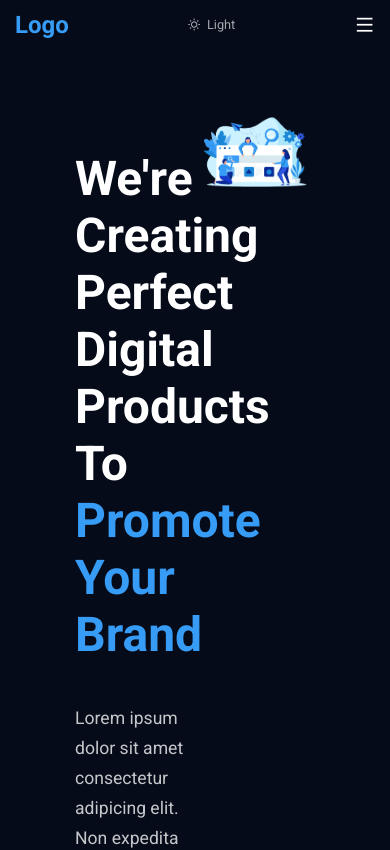
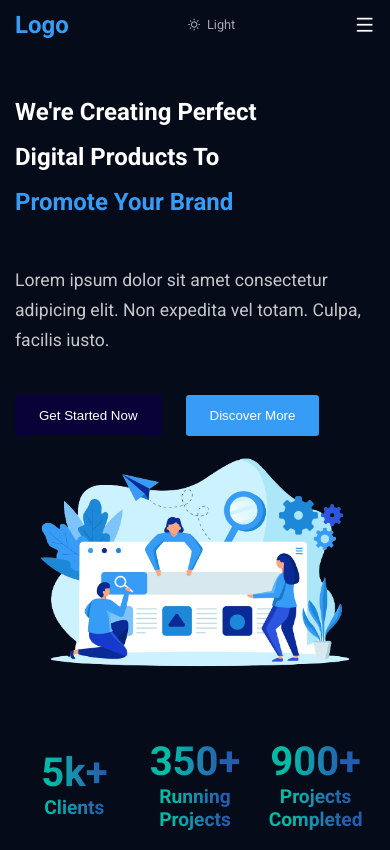
Before and after one commit to Narc2022/officials-v1, a Next.js app in the folder frontend/: page / in a window 390 px wide. Shown: the top 850 px of the page. Built offline with nearby package versions, Linux system fonts and the light colour scheme.

Commit message:
responsive in progress

```diff
--- a/frontend/src/app/components/Header/header.css
+++ b/frontend/src/app/components/Header/header.css
@@ -114,3 +114,19 @@
     display: block;
   }
 }
+
+@media only screen and (max-width: 768px) {
+  .header {
+    width: 100%;
+    height: 50px;
+    line-height: 50px;
+  }
+
+  .mobile__menu {
+    font-style: 1rem;
+  }
+
+  .logo h2 {
+    font-style: 1.3rem;
+  }
+}
--- a/frontend/src/app/components/UI/About.jsx
+++ b/frontend/src/app/components/UI/About.jsx
@@ -24,7 +24,7 @@ const chooseData = [
 
 const About = ({ theme }) => {
   return (
-    <div id="about">
+    <div className="section" id="about">
       <div className="container">
         <div className="about__wrapper">
           <div className="about__content">
--- a/frontend/src/app/components/UI/Blog.jsx
+++ b/frontend/src/app/components/UI/Blog.jsx
@@ -27,7 +27,7 @@ const blogData = [
 
 const Blog = ({ theme }) => {
   return (
-    <div id="blog" className="blog">
+    <div id="blog" className="section blog">
       <div className="container">
         <div className="blog__top-content">
           <h6 className="subtitle">Our Blog</h6>
--- a/frontend/src/app/components/UI/Footer.jsx
+++ b/frontend/src/app/components/UI/Footer.jsx
@@ -48,7 +48,7 @@ const Footer = ({ theme }) => {
     },
   ];
   return (
-    <footer>
+    <footer className="">
       <div className="container">
         <div className="footer__wrapper">
           <div className="footer__logo">
--- a/frontend/src/app/globals.css
+++ b/frontend/src/app/globals.css
@@ -126,3 +126,13 @@ section {
     width: 100%;
   }
 }
+
+@media only screen and (max-width:1024px){
+  .section{
+    padding: 40px 0px;
+  }
+
+  section{
+     padding: 40px 0px;
+  }
+}
--- a/frontend/src/app/styles/hero.css
+++ b/frontend/src/app/styles/hero.css
@@ -54,3 +54,39 @@
 .secondary__btn {
   background: var(--btn-primary-bg);
 }
+
+@media only screen and (max-width: 992px) {
+  .hero__section {
+    padding: 0;
+  }
+  .hero__content h2 {
+    font-size: 2rem;
+    line-height: 50px;
+  }
+}
+
+@media only screen and (max-width: 768px) {
+  .hero__content h2 {
+    font-size: 1.5rem;
+    line-height: 45px;
+  }
+  .hero__content p {
+    font-style: 0.9rem;
+  }
+
+  .primary__btn,
+  .secondary__btn {
+    font-style: 0.8rem;
+  }
+}
+
+@media only screen and (max-width: 600px) {
+  .hero__content,
+  .hero__img {
+    width: 100%;
+  }
+
+  .hero__wrapper {
+    flex-direction: column;
+  }
+}
```
